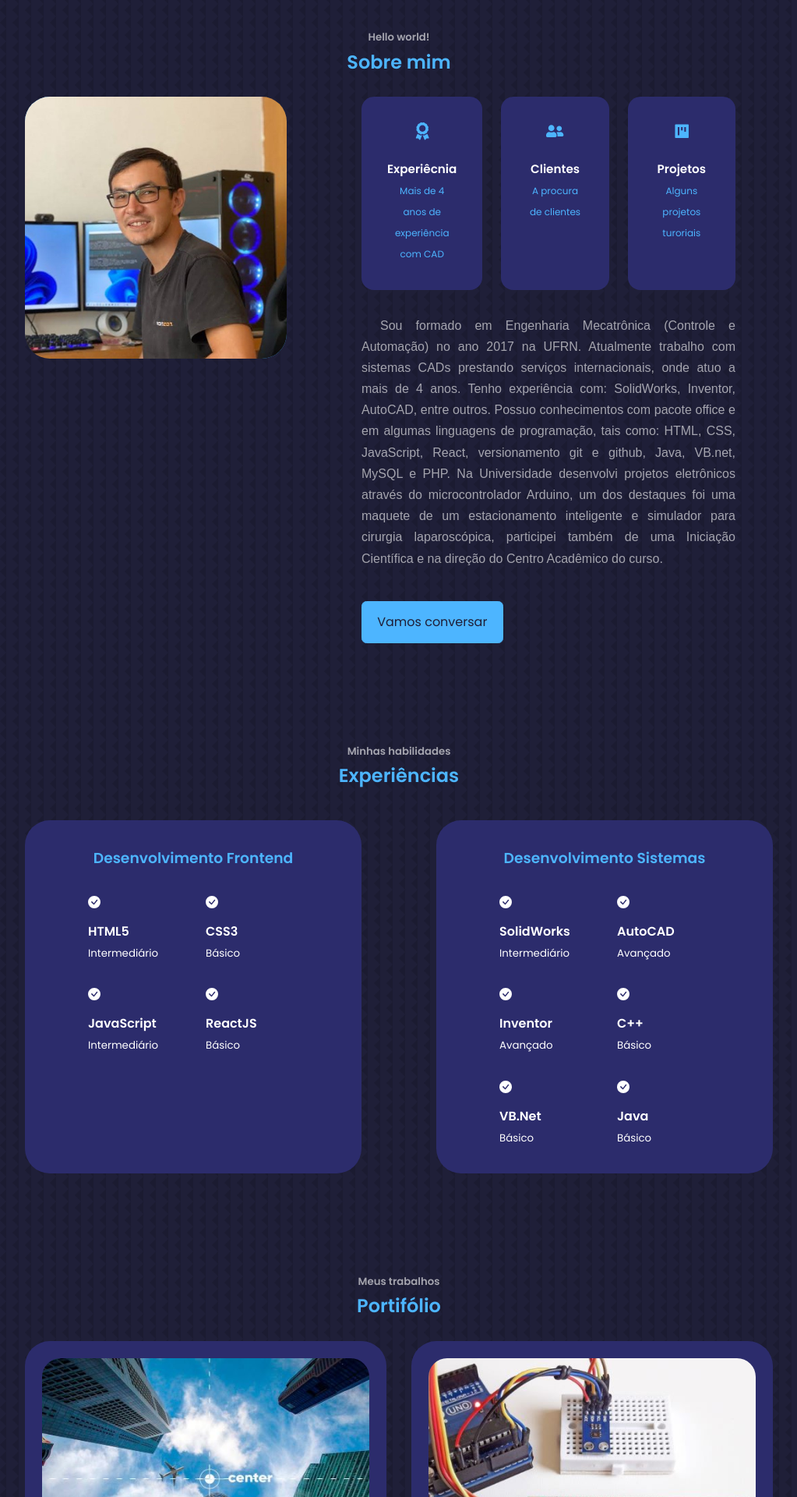
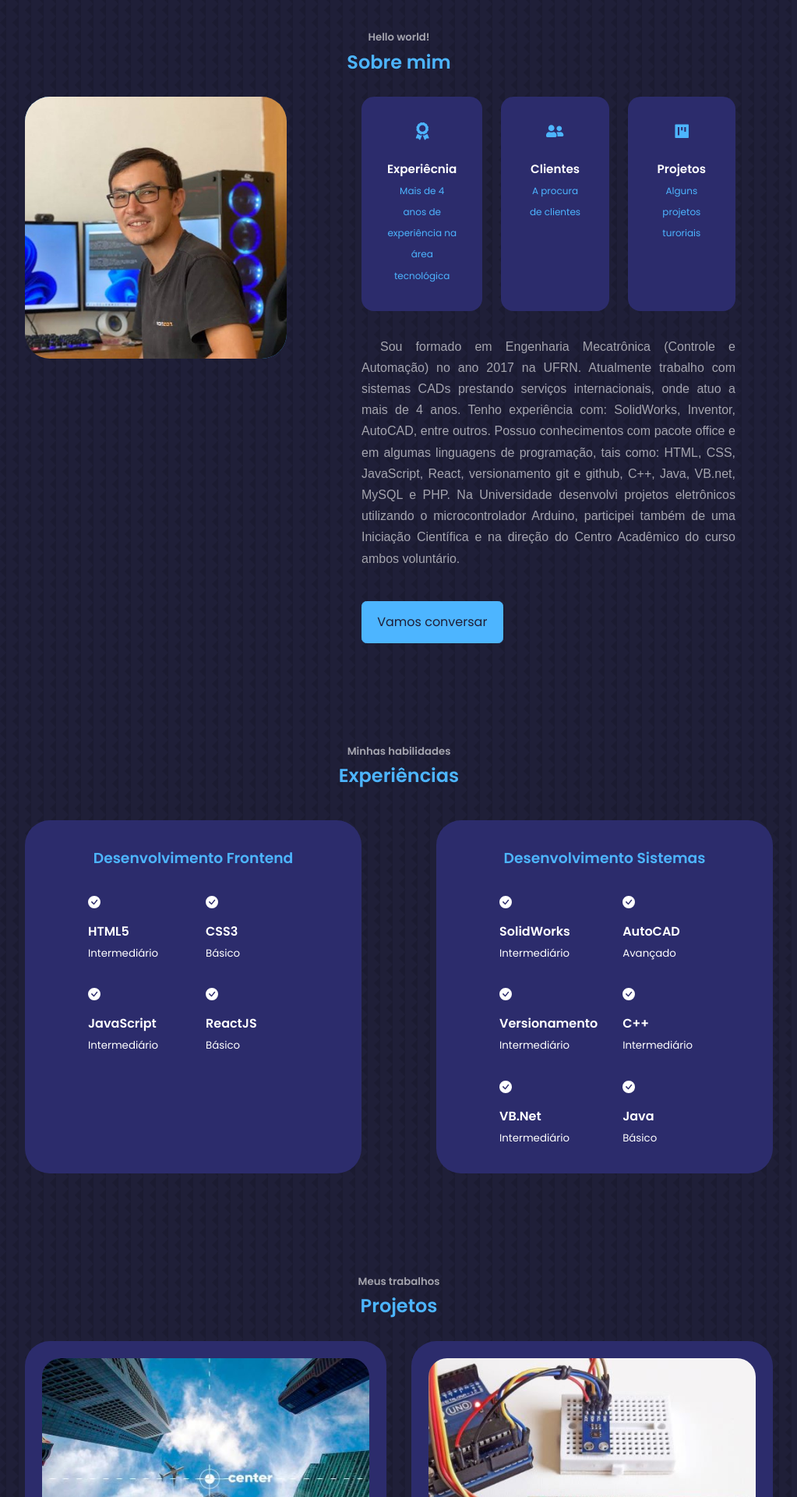
Before and after one commit to Homeromedeiros/portfolio-homeromedeiros, a React (Create React App) app: page / in a window 1280 px wide. Shown: the part 891-2811 px from the top of the page at 78% size, without its empty margins (128-1151 px from the left). Built offline with nearby package versions, Linux system fonts and the light colour scheme.

Commit message:
portfolio update

```diff
--- a/package.json
+++ b/package.json
@@ -44,7 +44,7 @@
     ]
   },
   "devDependencies": {
-    "gh-pages": "^5.0.0nod"
+    "gh-pages": "^5.0.0"
   },
   "description": "<p>Desenvolvedor Front-end</p>",
   "main": "vite.config.js",
--- a/src/components/about/About.jsx
+++ b/src/components/about/About.jsx
@@ -23,7 +23,7 @@ const About = () => {
             <article className='about_card'>
               <FaAward className='about_icon' />
               <h5>Experiêcnia</h5>
-              <small>Mais de 4 anos de experiência com CAD</small>
+              <small>Mais de 4 anos de experiência na área tecnológica</small>
             </article>
 
             <article className='about_card'>
@@ -41,7 +41,7 @@ const About = () => {
 
           <p>Sou formado em Engenharia Mecatrônica (Controle e Automação) no ano 2017 na UFRN. Atualmente trabalho com sistemas CADs prestando serviços internacionais, onde atuo a mais de 4 anos. Tenho experiência com: SolidWorks, Inventor, AutoCAD, entre outros.
 
-          Possuo conhecimentos com pacote office e em algumas linguagens de programação, tais como: HTML, CSS, JavaScript, React, versionamento git e github, Java, VB.net, MySQL e PHP. Na Universidade desenvolvi projetos eletrônicos através do microcontrolador Arduino, um dos destaques foi uma maquete de um estacionamento inteligente e simulador para cirurgia laparoscópica, participei também de uma Iniciação Científica e na direção do Centro Acadêmico do curso.</p>
+          Possuo conhecimentos com pacote office e em algumas linguagens de programação, tais como: HTML, CSS, JavaScript, React, versionamento git e github, C++, Java, VB.net, MySQL e PHP. Na Universidade desenvolvi projetos eletrônicos utilizando o microcontrolador Arduino, participei também de uma Iniciação Científica e na direção do Centro Acadêmico do curso ambos voluntário.</p>
 
           <a href="#contact" className='btn btn-primary'>Vamos conversar</a>
         </div>
--- a/src/components/experience/Experience.jsx
+++ b/src/components/experience/Experience.jsx
@@ -65,22 +65,22 @@ const Experience = () => {
             <article className='experience_details'>
               <BsCheckCircleFill className='.experience_details-icon'/>
               <div>
-                <h4>Inventor</h4>
-                <small className='text-light'>Avançado</small>
+                <h4>Versionamento</h4>
+                <small className='text-light'>Intermediário</small>
               </div>
             </article>
             <article className='experience_details'>
               <BsCheckCircleFill className='.experience_details-icon'/>
               <div>
                 <h4>C++</h4>
-                <small className='text-light'>Básico</small>
+                <small className='text-light'>Intermediário</small>
               </div>
             </article>
             <article className='experience_details'>
               <BsCheckCircleFill className='.experience_details-icon'/>
               <div>
                 <h4>VB.Net</h4>
-                <small className='text-light'>Básico</small>
+                <small className='text-light'>Intermediário</small>
               </div>
             </article>
             <article className='experience_details'>
--- a/src/components/portfolio/Portfolio.jsx
+++ b/src/components/portfolio/Portfolio.jsx
@@ -36,7 +36,7 @@ const Portfolio = () => {
   return (
     <section id='portfolio'>
       <h5>Meus trabalhos</h5>
-      <h2>Portifólio</h2>
+      <h2>Projetos</h2>
 
       <div className='container portfolio_container'>
         {
```
Also changed, not shown: 1 other file (tests, documents, lock files or other folders).
